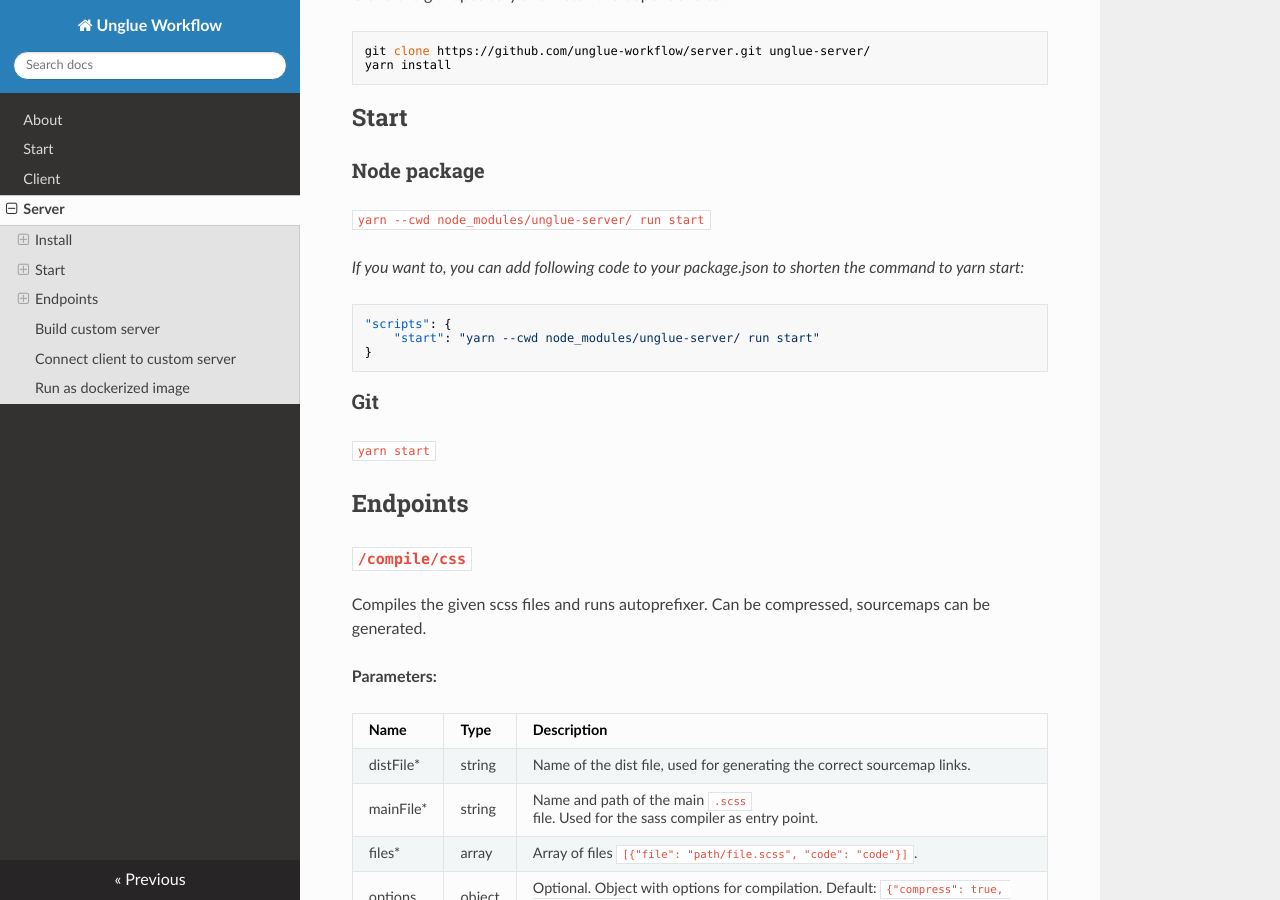
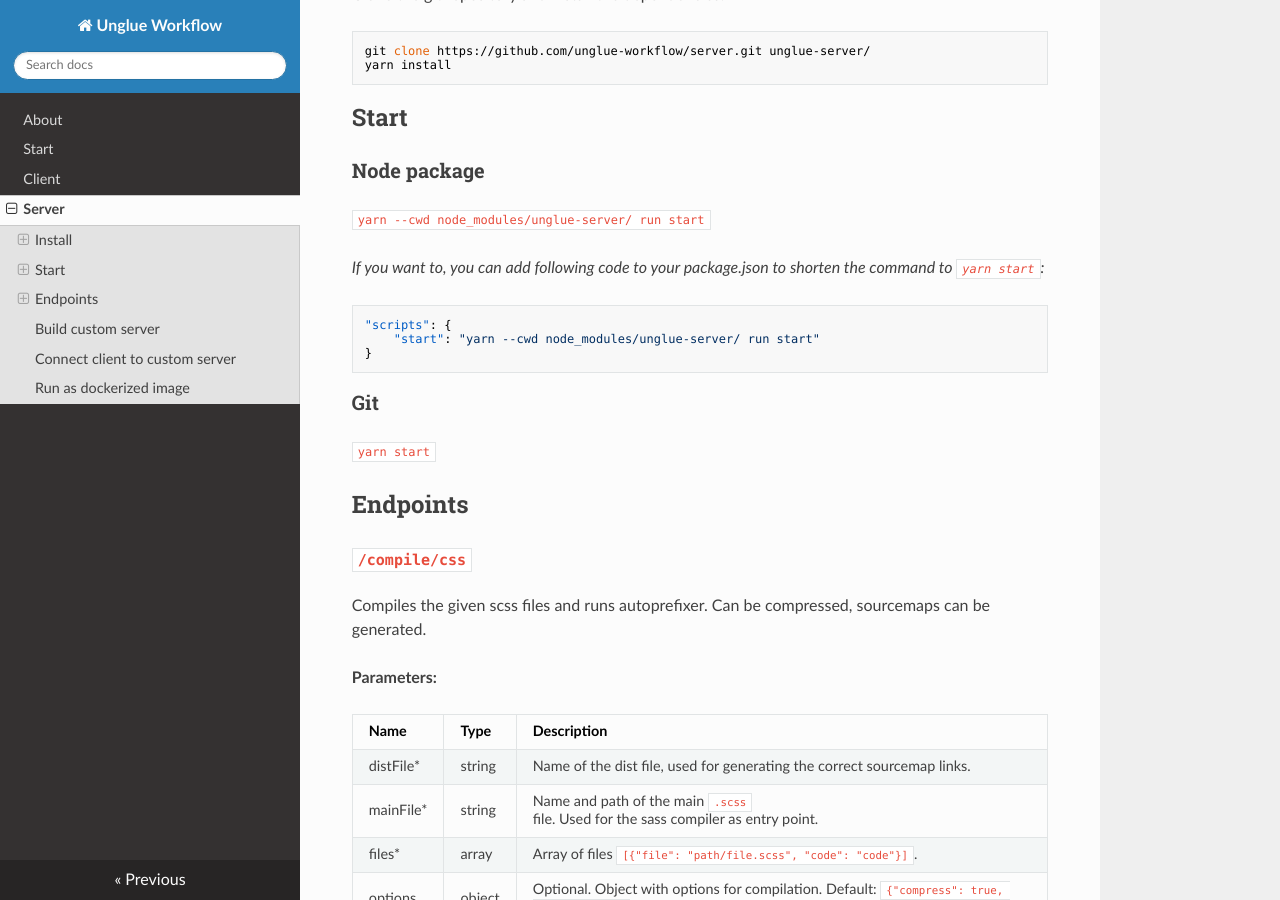
Before and after one commit to frontend-workflow-cloud-compiler/docs, an MkDocs documentation site: the page built from docs/server.md, in a window 1280 px wide and 900 px high, scrolled down 478 px. Built offline with MkDocs 1.6.1, drawn with Linux system fonts in a browser that asks for light colours; nearby versions of some CDN libraries; part of the change alters nothing that is shown.

````diff
--- a/docs/server.md
+++ b/docs/server.md
@@ -25,7 +25,7 @@ yarn install
 
 `yarn --cwd node_modules/unglue-server/ run start`
 
-*If you want to, you can add following code to your package.json to shorten the command to yarn start:*
+*If you want to, you can add following code to your package.json to shorten the command to `yarn start`:*
 
 ```
 "scripts": {
@@ -108,9 +108,14 @@ Returns the following object:
 }
 ```
 
+## Build custom server
 
-## Build custom server
+> todo
 
 ## Connect client to custom server
 
+> todo
+
 ## Run as dockerized image
+
+> todo
````
